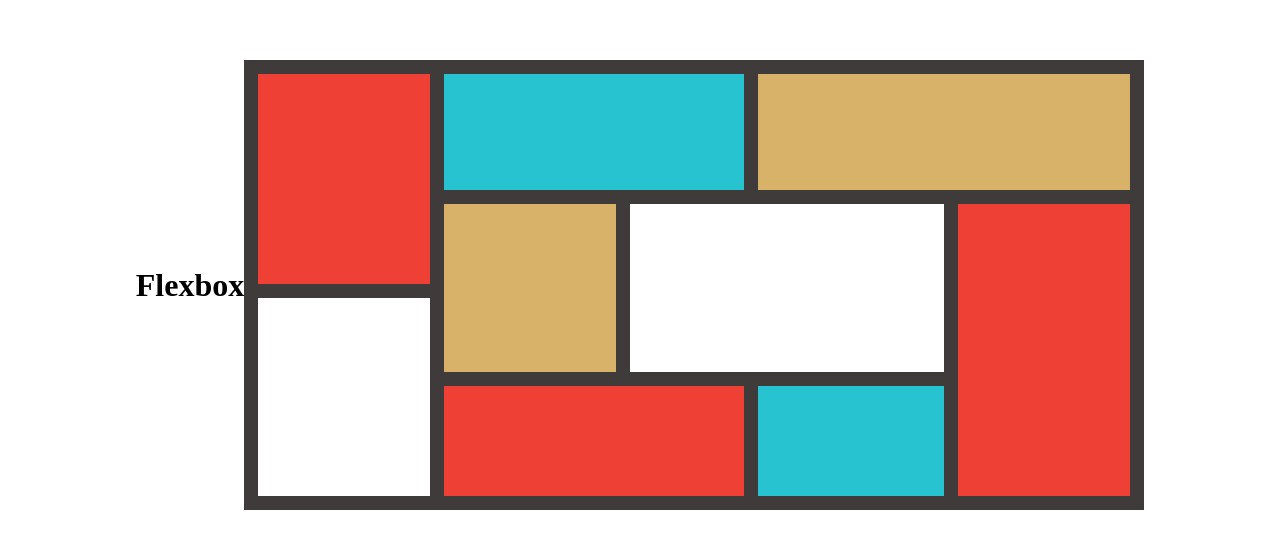
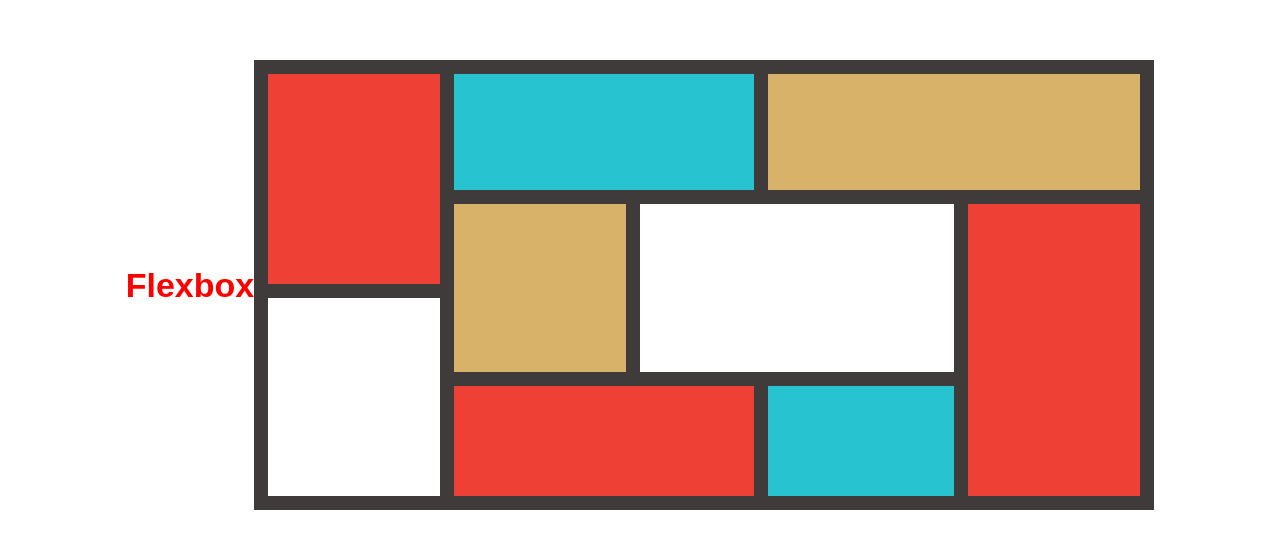
Before and after one commit to ruhulpavel00/flexbox, a plain HTML site: page index.html in a window 1280 px wide. Shown: the part 115-664 px from the top of the page. Drawn offline with Linux system fonts and the light colour scheme.

Commit message:
Refactor style.css and add h1 styling

```diff
--- a/style.css
+++ b/style.css
@@ -10,6 +10,13 @@ body {
     justify-content: center;
     align-items: center;
     min-height: 100vh;
+}
+
+h1{
+    font-family: sans-serif;
+    font-size: 34px;
+    text-align:center;
+    color: red;
 }
 
 .main-container {
```
